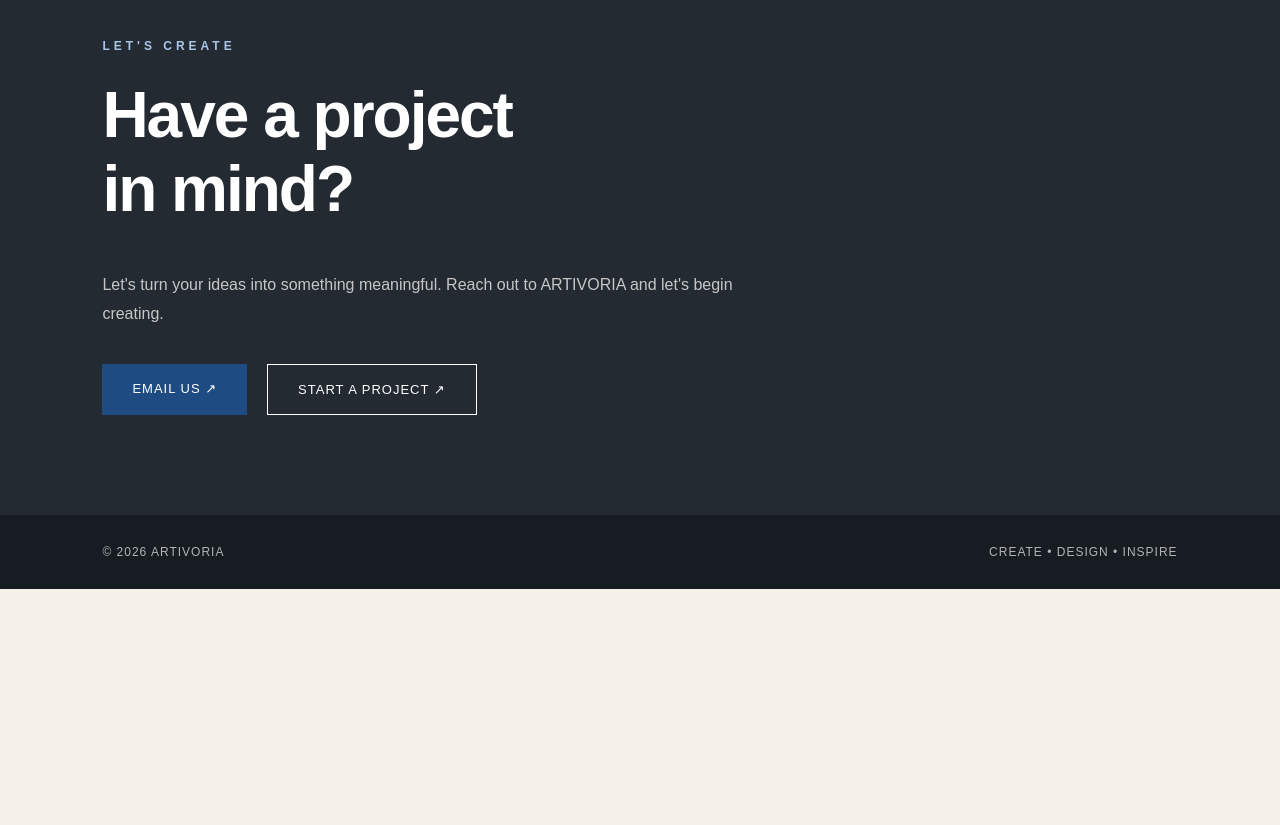
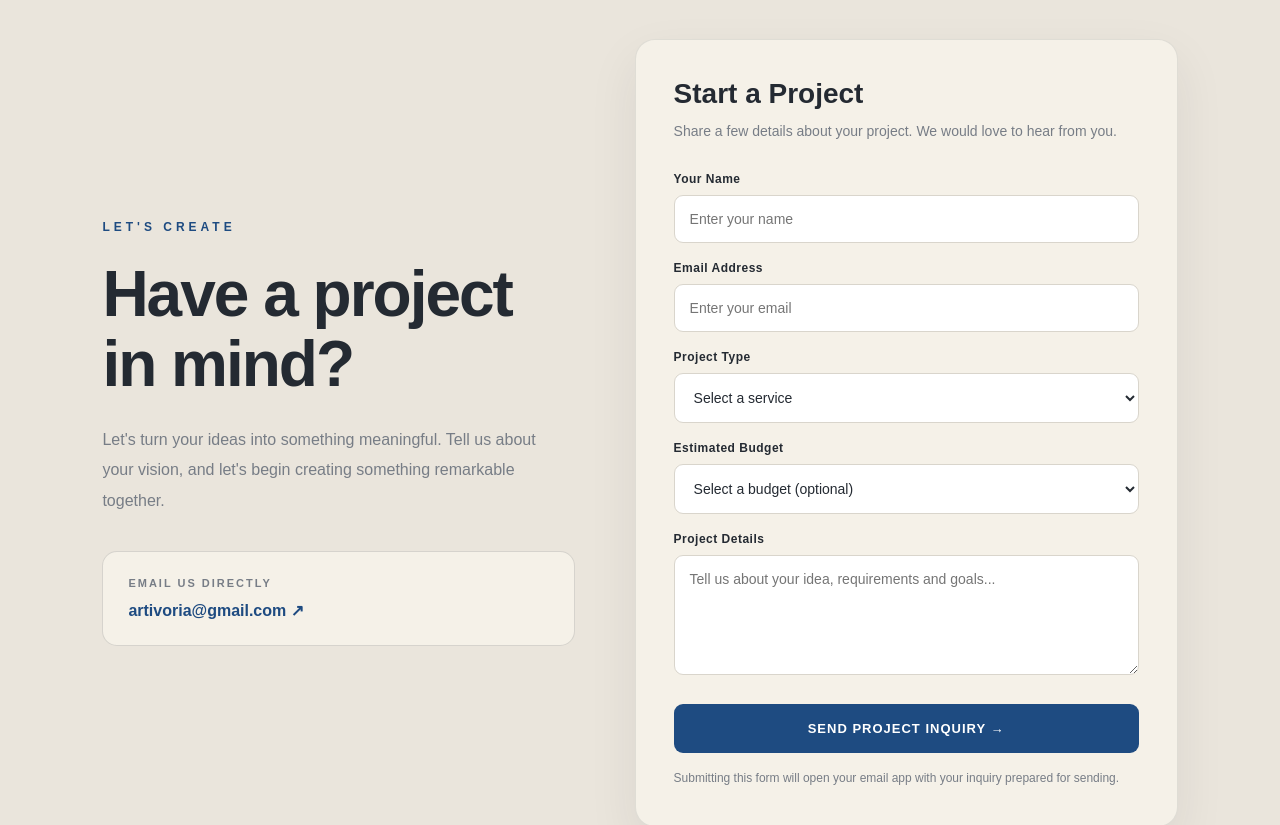
Before and after one commit to artivoria/artivoria, a plain HTML site: page index.html in a window 1280 px wide. Shown: the part 4000-4825 px from the top of the page. Before the commit the page ends 4589 px from the top, so only its background shows below. Drawn offline with Linux system fonts and the light colour scheme.

Commit message:
Update index.html

```diff
--- a/index.html
+++ b/index.html
@@ -86,14 +86,143 @@ section{padding:100px 8%}
 .process-card h3{margin:20px 0 15px;font-size:22px}
 .process-card p{color:var(--muted);line-height:1.7;font-size:14px}
 
-.contact{background:var(--dark);color:white}
-.contact .section-tag{color:#a9c5e7}
-.contact-text{max-width:650px;line-height:1.8;color:#c6c6c6}
-.contact-links{display:flex;flex-wrap:wrap;gap:20px;margin-top:35px}
-.contact-btn{display:inline-block;padding:17px 30px;background:var(--blue);color:white;font-size:13px;letter-spacing:1px}
-.contact-btn.outline{border:1px solid white;background:transparent}
+/* CONTACT DESIGN */
+.contact{
+background:#EAE5DC;
+color:var(--dark);
+padding:100px 8%;
+}
+.contact-wrap{
+max-width:1150px;
+margin:auto;
+display:grid;
+grid-template-columns:1fr 1.15fr;
+gap:60px;
+align-items:center;
+}
+.contact-left .section-tag{
+color:var(--blue);
+letter-spacing:4px;
+font-size:12px;
+font-weight:bold;
+}
+.contact-left .section-title{
+font-size:clamp(40px,5vw,68px);
+line-height:1.1;
+margin:25px 0;
+}
+.contact-intro{
+max-width:450px;
+line-height:1.9;
+font-size:16px;
+color:var(--muted);
+}
+.contact-info-box{
+margin-top:35px;
+padding:25px;
+border:1px solid rgba(36,42,50,.15);
+border-radius:15px;
+background:var(--ivory);
+}
+.contact-info-box span{
+display:block;
+font-size:11px;
+letter-spacing:2px;
+font-weight:bold;
+color:var(--muted);
+margin-bottom:12px;
+}
+.contact-info-box a{
+color:var(--blue);
+font-size:16px;
+font-weight:bold;
+word-break:break-word;
+}
+.contact-card{
+background:var(--ivory);
+padding:38px;
+border-radius:20px;
+border:1px solid rgba(36,42,50,.1);
+box-shadow:0 20px 50px rgba(36,42,50,.08);
+}
+.contact-card h3{
+font-size:28px;
+margin-bottom:10px;
+}
+.form-subtitle{
+font-size:14px;
+line-height:1.7;
+color:var(--muted);
+margin-bottom:28px;
+}
+.contact-card label{
+display:block;
+font-size:12px;
+letter-spacing:.5px;
+font-weight:bold;
+margin:18px 0 9px;
+}
+.contact-card input,
+.contact-card select,
+.contact-card textarea{
+width:100%;
+padding:15px;
+border:1px solid #D9D5CC;
+border-radius:9px;
+background:#fff;
+font-size:14px;
+font-family:Arial,Helvetica,sans-serif;
+color:var(--dark);
+outline:none;
+transition:.25s;
+}
+.contact-card input:focus,
+.contact-card select:focus,
+.contact-card textarea:focus{
+border-color:var(--blue);
+box-shadow:0 0 0 3px rgba(30,75,129,.08);
+}
+.contact-card textarea{
+resize:vertical;
+min-height:120px;
+}
+.form-submit{
+width:100%;
+margin-top:25px;
+padding:17px;
+border:none;
+border-radius:9px;
+background:var(--blue);
+color:white;
+font-size:13px;
+font-weight:bold;
+letter-spacing:1px;
+cursor:pointer;
+transition:.3s;
+}
+.form-submit:hover{
+background:#16375E;
+transform:translateY(-2px);
+}
+.contact-note{
+font-size:12px;
+line-height:1.7;
+color:var(--muted);
+margin-top:15px;
+}
 
-footer{padding:30px 8%;background:#171c22;color:#b4b4b4;display:flex;justify-content:space-between;flex-wrap:wrap;gap:15px;font-size:12px;letter-spacing:1px}
+/* FOOTER */
+footer{
+padding:30px 8%;
+background:#171c22;
+color:#b4b4b4;
+display:flex;
+justify-content:space-between;
+flex-wrap:wrap;
+gap:15px;
+font-size:12px;
+letter-spacing:1px
+}
 
 @media(max-width:768px){
 nav{padding:20px 6%}
@@ -110,9 +239,15 @@ section{padding:75px 6%}
 .gallery-grid{padding:0 6% 75px}
 .process-grid{grid-template-columns:1fr 1fr}
 .about-box{padding:35px}
+.contact{padding:75px 6%}
+.contact-wrap{grid-template-columns:1fr;gap:35px}
+.contact-card{padding:25px}
 footer{padding:25px 6%}
 }
-@media(max-width:480px){.process-grid{grid-template-columns:1fr}}
+@media(max-width:480px){
+.process-grid{grid-template-columns:1fr}
+.contact-left .section-title{letter-spacing:-1px}
+}
 </style>
 </head>
 
@@ -204,13 +339,68 @@ We believe great design is more than aesthetics. It is about creating identities
 </div>
 </section>
 
+<!-- CONTACT SECTION -->
 <section class="contact" id="contact">
+<div class="contact-wrap">
+
+<div class="contact-left">
 <div class="section-tag">LET'S CREATE</div>
 <h2 class="section-title">Have a project<br>in mind?</h2>
-<p class="contact-text">Let's turn your ideas into something meaningful. Reach out to ARTIVORIA and let's begin creating.</p>
-<div class="contact-links">
-<a class="contact-btn" href="mailto:artivoria@gmail.com">EMAIL US ↗</a>
-<a class="contact-btn outline" href="mailto:artivoria@gmail.com?subject=Project%20Inquiry">START A PROJECT ↗</a>
+<p class="contact-intro">
+Let's turn your ideas into something meaningful.
+Tell us about your vision, and let's begin creating something remarkable together.
+</p>
+
+<div class="contact-info-box">
+<span>EMAIL US DIRECTLY</span>
+<a href="mailto:artivoria@gmail.com">artivoria@gmail.com ↗</a>
+</div>
+</div>
+
+<div class="contact-card">
+<h3>Start a Project</h3>
+<p class="form-subtitle">Share a few details about your project. We would love to hear from you.</p>
+
+<form id="projectForm">
+
+<label for="clientName">Your Name</label>
+<input id="clientName" type="text" name="Name" placeholder="Enter your name" required>
+
+<label for="clientEmail">Email Address</label>
+<input id="clientEmail" type="email" name="Email" placeholder="Enter your email" required>
+
+<label for="projectType">Project Type</label>
+<select id="projectType" name="Project Type" required>
+<option value="">Select a service</option>
+<option>Brand Identity</option>
+<option>Graphic Design</option>
+<option>Social Media Design</option>
+<option>Web Design</option>
+<option>Advertising Design</option>
+<option>Other</option>
+</select>
+
+<label for="projectBudget">Estimated Budget</label>
+<select id="projectBudget" name="Budget">
+<option value="">Select a budget (optional)</option>
+<option>Under ₹1,000</option>
+<option>₹1,000 – ₹5,000</option>
+<option>₹5,000 – ₹10,000</option>
+<option>₹10,000 – ₹25,000</option>
+<option>₹25,000+</option>
+<option>Not decided yet</option>
+</select>
+
+<label for="projectMessage">Project Details</label>
+<textarea id="projectMessage" name="Message" placeholder="Tell us about your idea, requirements and goals..." required></textarea>
+
+<button type="submit" class="form-submit">SEND PROJECT INQUIRY →</button>
+</form>
+
+<p class="contact-note">
+Submitting this form will open your email app with your inquiry prepared for sending.
+</p>
+</div>
 </div>
 </section>
 
@@ -243,14 +433,38 @@ navLinks.querySelectorAll("a").forEach(link=>{
 link.addEventListener("click",()=>navLinks.classList.remove("active"));
 });
 
+/* CONTACT FORM */
+document.getElementById("projectForm").addEventListener("submit",function(e){
+e.preventDefault();
+
+const name=document.getElementById("clientName").value.trim();
+const email=document.getElementById("clientEmail").value.trim();
+const type=document.getElementById("projectType").value;
+const budget=document.getElementById("projectBudget").value||"Not specified";
+const message=document.getElementById("projectMessage").value.trim();
+
+const subject="ARTIVORIA Project Inquiry - "+type;
+const body=
+"Name: "+name+"\n"+
+"Email: "+email+"\n"+
+"Project Type: "+type+"\n"+
+"Budget: "+budget+"\n\n"+
+"Project Details:\n"+message;
+
+const mailto="mailto:artivoria@gmail.com?subject="+encodeURIComponent(subject)+"&body="+encodeURIComponent(body);
+
+window.location.href=mailto;
+});
+
+/* PORTFOLIO DESIGNS */
 const designs=[
 {file:"20261120_145852.png",title:"Hot Coffee Poster"},
 {file:"20261112_230936.jpg",title:"Cold Coffee Poster"},
 {file:"20261112_004259.jpg",title:"Water Bottle Advertisement"},
 {file:"20261112_000540.png",title:"Milk Product Poster"},
 {file:"20261111_175901.png",title:"Burger Advertisement"},
-{file:"20261112_005453.jpg",title:"colddrink Poster"},
-{file:"20261113_170604.png",title:"Dry Fruits- Almond Design"},
+{file:"20261112_005453.jpg",title:"Cold Drink Poster"},
+{file:"20261113_170604.png",title:"Dry Fruits - Almond Design"},
 {file:"20261114_115627.jpg",title:"Brand Advertisement"}
 ];
 
```
